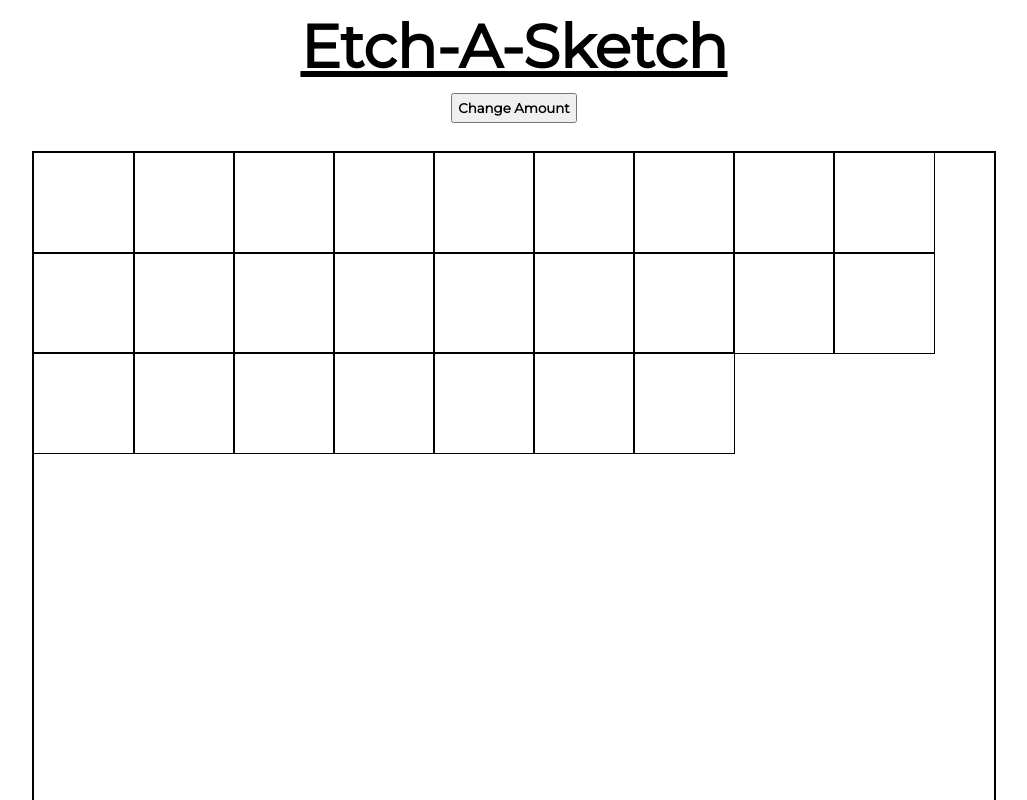
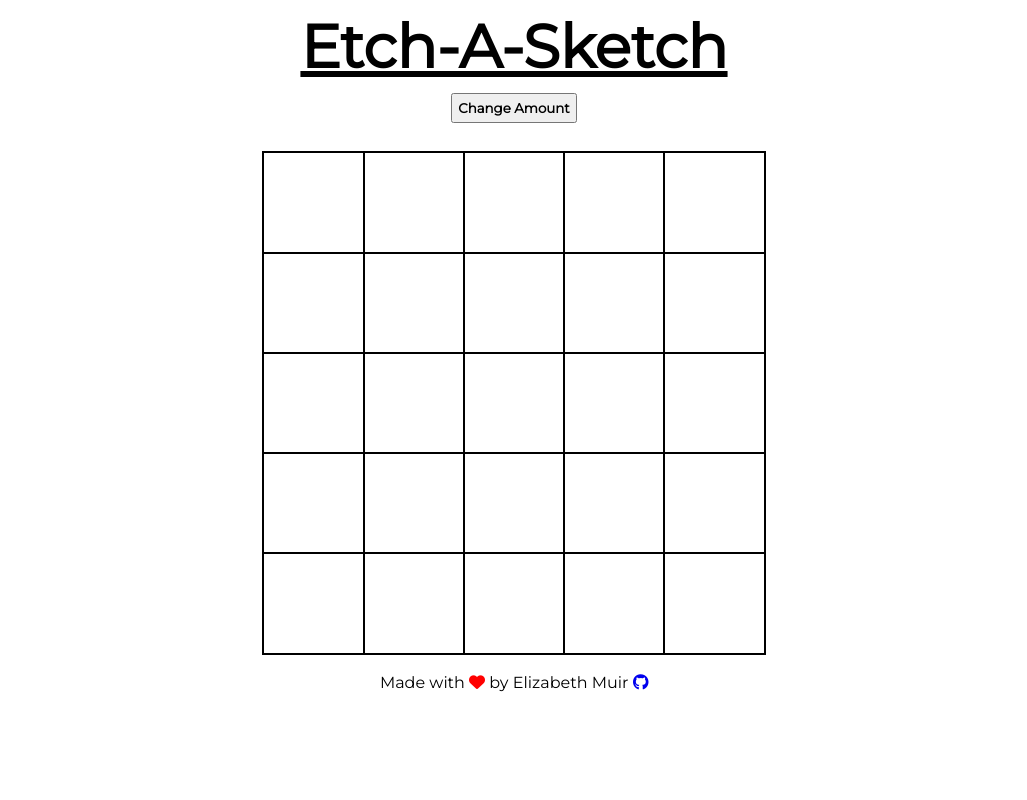
Before and after one commit to xXxLizzy91xXx/odin-etch-a-sketch, a plain HTML site: page index.html in a window 1280 px wide. Shown: the top 800 px of the page, without its empty margins (126-1153 px from the left). Drawn offline with Linux system fonts and the light colour scheme.

Commit message:
fixed footer positioning and width and height of the grid

```diff
--- a/style.css
+++ b/style.css
@@ -13,8 +13,8 @@
     outline: 2px solid #000;
     font-size: 0;
     margin: auto;
-    height: 960px;
-    width: 960px;
+    height: 500px;
+    width: 500px;
     padding: 0;
     border: none;
 }
@@ -48,6 +48,7 @@ header {
 }
 
 footer {
-    margin: 0 20px;
-    text-align: right;
+    margin-top: 30px;
+    text-align: center;
+    padding: 20px;
 }
```
